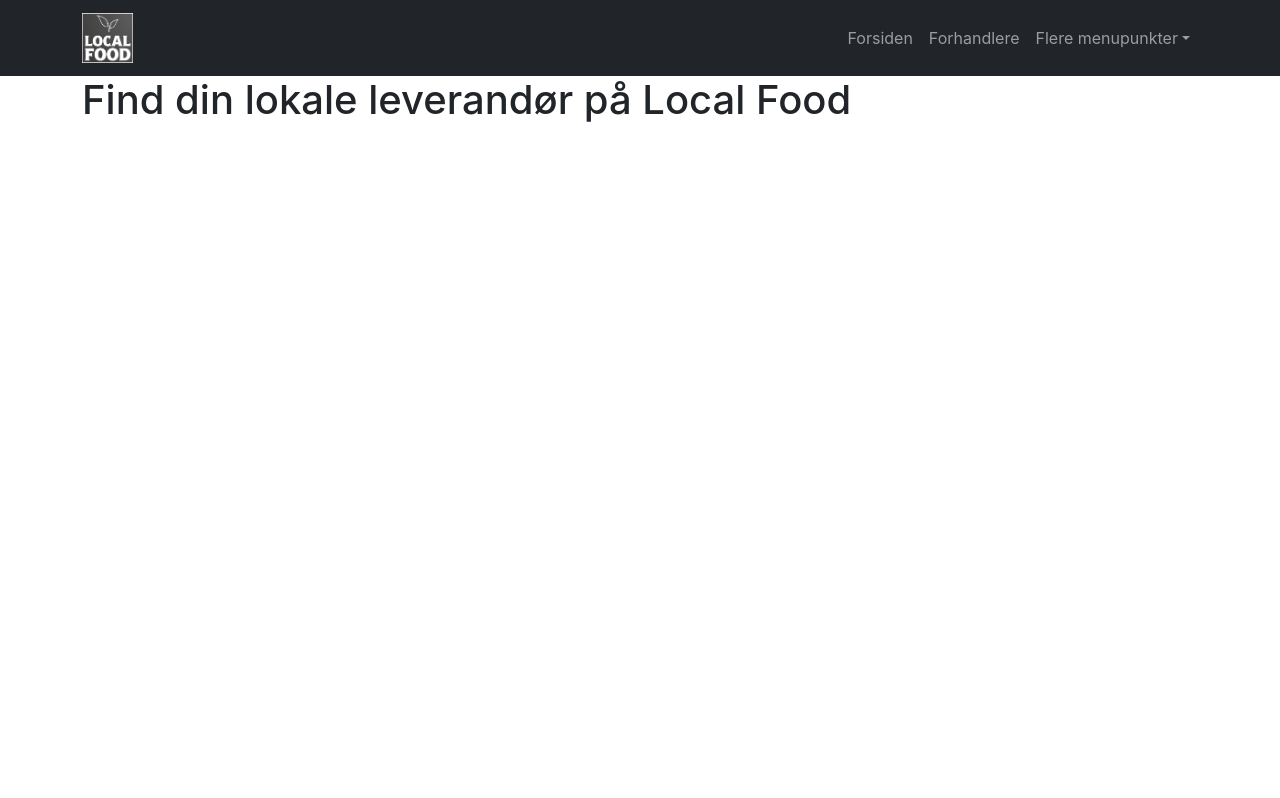
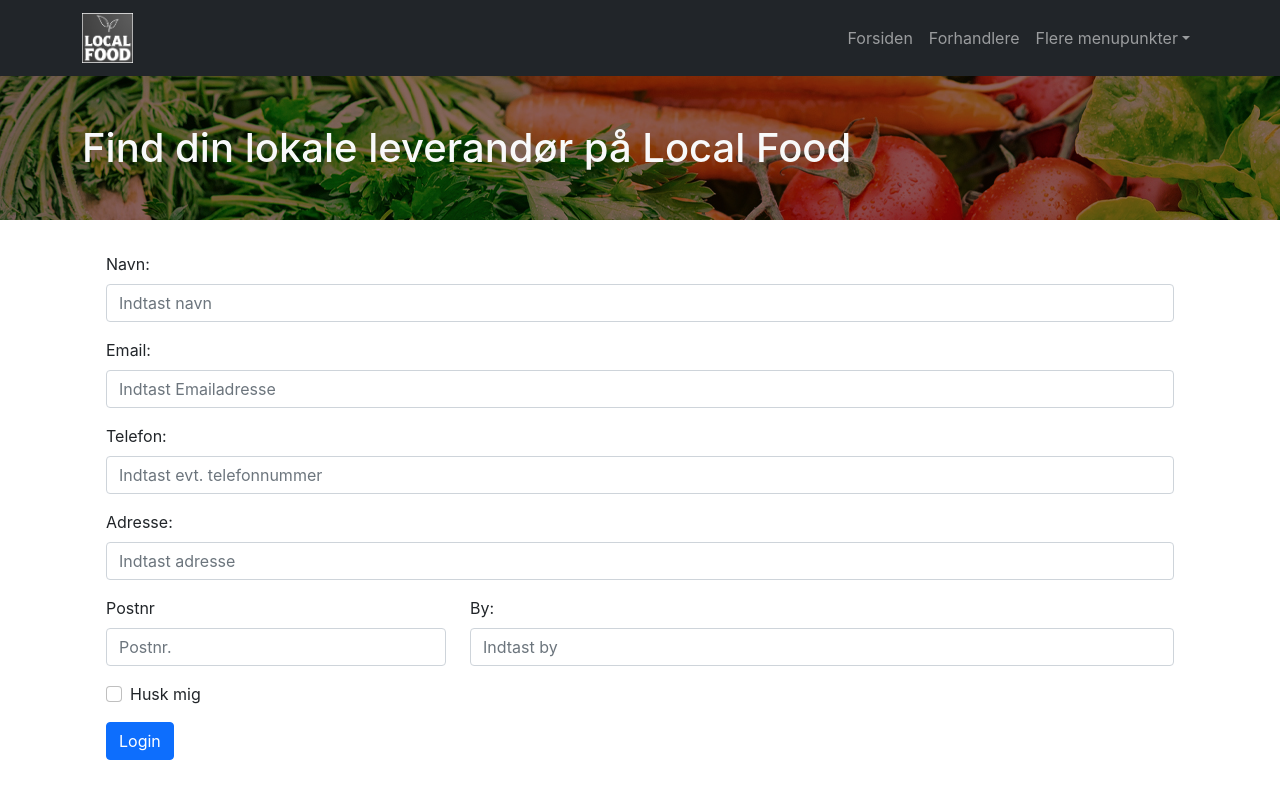
Before and after one commit to MaibrittRittermann/local-food-react, a React (Create React App) app: page /createseller in a window 1280 px wide. Built offline with nearby package versions, Linux system fonts and the light colour scheme.

Commit message:
CreateSeller

```diff
--- a/src/App.js
+++ b/src/App.js
@@ -5,17 +5,21 @@ import Home from "./components/routes/Home";
 import Sellers from "./components/routes/Sellers";
 import { Container } from "react-bootstrap";
 import LoginForm from "./components/routes/LoginForm";
+import CreateSeller from "./components/routes/CreateSeller";
 
 function App() {
 
   return (
     <div className="App">
       <Menu />
+        <header className="App-header">
+          <Container>
+            <h1 className="py-5 text-light">Find din lokale leverandør på Local Food</h1>
+          </Container>
+        </header>
       <Container>
-        <header className="App-header">
-          <h1>Find din lokale leverandør på Local Food</h1>
-        </header>
         <Routes>
+          <Route path="/createseller" element={<CreateSeller/>}/>
           <Route path="/sellers" element={<Sellers/>}/>
           <Route path="/login" element={<LoginForm/>}/>
           <Route path="/" element={<Home />}/>
--- a/src/App.scss
+++ b/src/App.scss
@@ -12,3 +12,8 @@
   background-color: rgb(33,37,41) !important;
   border: 1px solid black;
 }
+
+.App-header {
+  background: rgba(100, 50, 50, .75) url('../public/localfood.jpg') ;
+  background-blend-mode: multiply;
+}
--- /dev/null
+++ b/src/components/routes/CreateSeller.js
@@ -0,0 +1,73 @@
+import React, {useState} from 'react';
+import { Row, Col, Form, Button } from 'react-bootstrap';
+
+const CreateSeller = () => {
+
+    let [Seller, setSeller] = useState({
+        name: '',
+        email: '',
+        phone: '',
+        address: '',
+        zip: '',
+        city: '',
+        products: []
+    });
+
+    const handleChange = e => {
+        let value = e.target.value;
+        let name = e.target.name;
+
+        setSeller((prevalue)=> {
+            return{
+                ...prevalue,
+                [name]: value
+            }
+        });
+    }
+
+    const handleSubmit = async (e) => {
+        e.preventDefault();
+
+
+        console.log("Opret sælger");
+    }
+
+    return (
+        <div>
+            <Form className="rounded p-4" onSubmit={handleSubmit}>
+                    <Form.Group className='mb-3' controlId='formBasicName'>
+                        <Form.Label>Navn: </Form.Label>
+                        <Form.Control type="text" name='name' value={Seller.name} placeholder='Indtast navn' onChange={handleChange}/>
+                    </Form.Group>
+                    <Form.Group className='mb-3' controlId='formBasicEmail'>
+                        <Form.Label>Email: </Form.Label>
+                        <Form.Control type="email" name='email' value={Seller.email} placeholder='Indtast Emailadresse' onChange={handleChange}/>
+                    </Form.Group>
+                    <Form.Group className='mb-3' controlId='formBasicPassword'>
+                        <Form.Label>Telefon: </Form.Label>
+                        <Form.Control type="text" name="phone" value={Seller.phone} placeholder='Indtast evt. telefonnummer'  onChange={handleChange}/>
+                    </Form.Group>
+                    <Form.Group className='mb-3' controlId='formBasicAddress'>
+                        <Form.Label>Adresse: </Form.Label>
+                        <Form.Control type="text" name="address" value={Seller.address} placeholder='Indtast adresse'  onChange={handleChange}/>
+                    </Form.Group>
+                    <Row>
+                        <Form.Group as={Col} md="4" className='mb-3' controlId='formBasicCity'>
+                            <Form.Label>Postnr </Form.Label>
+                            <Form.Control type="number" name='zip' value={Seller.zip} placeholder='Postnr.' onChange={handleChange}/>
+                        </Form.Group>
+                        <Form.Group as={Col} md="8" className='mb-3' controlId='formBasicCity'>
+                            <Form.Label>By: </Form.Label>
+                            <Form.Control type="text" name='city' value={Seller.city} placeholder='Indtast by' onChange={handleChange}/>
+                        </Form.Group>
+                    </Row>
+                    <Form.Group className='mb-3' controlId='formBasicCheckbox'>
+                        <Form.Check type="checkbox" label="Husk mig"/>
+                    </Form.Group>
+                    <Button variant='primary' type="submit" >Login</Button>
+                </Form>
+        </div>
+     );
+}
+
+export default CreateSeller;
--- a/src/components/routes/LoginForm.js
+++ b/src/components/routes/LoginForm.js
@@ -10,7 +10,7 @@ const LoginForm = () => {
         password: ''
     });
 
-    let errors = {};
+   // let errors = {};
 
   /*  schema = Joi.object({
         username: Joi.string().email().required().label("Brugernavn"),
--- a/src/components/routes/Sellers.js
+++ b/src/components/routes/Sellers.js
@@ -1,5 +1,7 @@
 import axios from 'axios';
 import React, { useState, useEffect } from 'react';
+import { Button } from 'react-bootstrap';
+import {LinkContainer} from 'react-router-bootstrap';
 
 const Sellers = () => {
 
@@ -21,6 +23,9 @@ const Sellers = () => {
 
     return (<div>
             <h1>Leverandører</h1>
+            <LinkContainer to="/createseller">
+                <Button type="primary" >Opret ny</Button>
+            </LinkContainer>
             {Sellers.map((f, i) =>
                 <p key={i}>{f.name}</p>
             )}
```
Also changed, not shown: public/localfood.jpg (added), src/services/sellerService.js (added).
